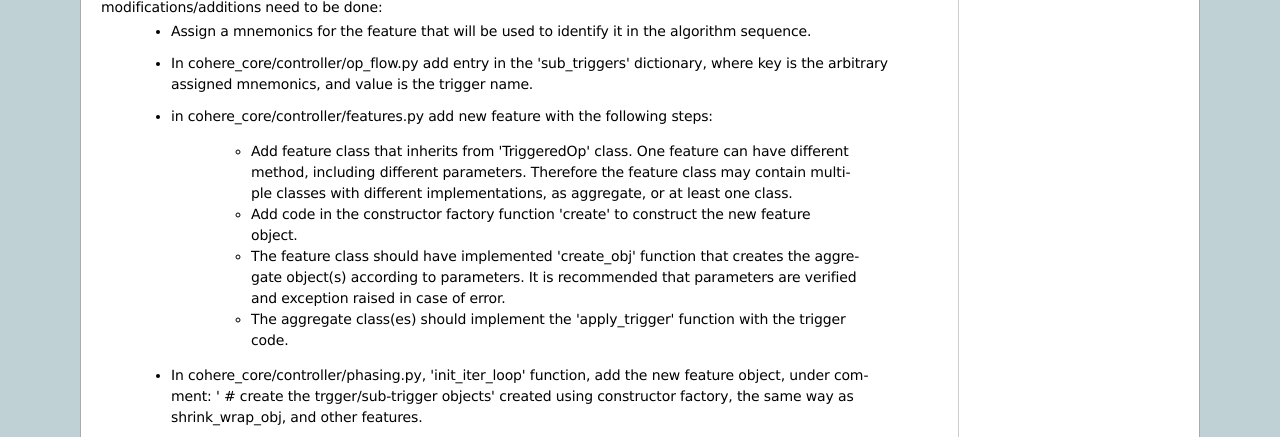
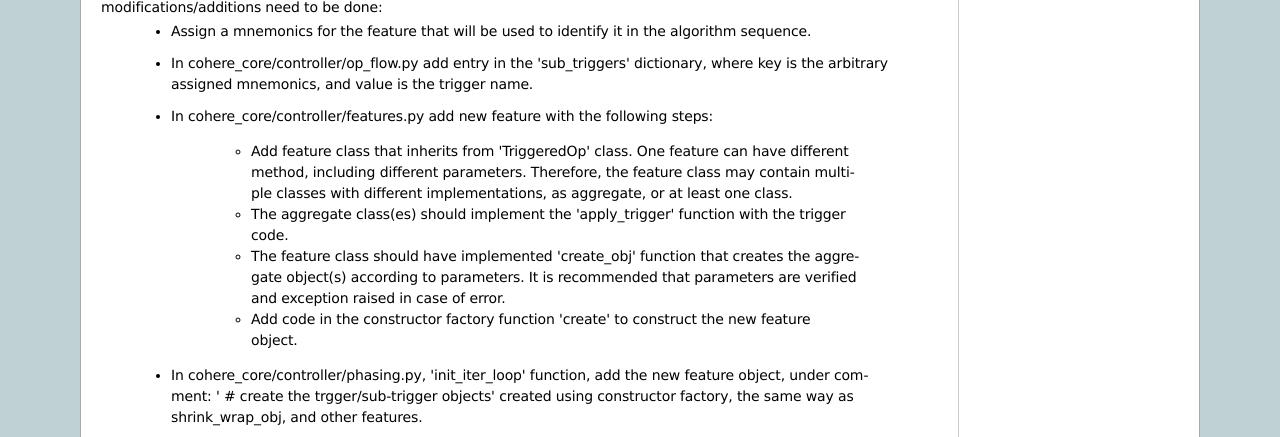
Before and after one commit to AdvancedPhotonSource/cohere, a Sphinx documentation site: the page built from docs/source/for_developers.rst, in a window 1280 px wide. Shown: the part 555-992 px from the top of the page. Built offline with Sphinx 7.4.7, drawn with Linux system fonts in a browser that asks for light colours.

Commit message:
rearranged text in docs

```diff
--- a/docs/source/for_developers.rst
+++ b/docs/source/for_developers.rst
@@ -17,12 +17,12 @@ Adding a new sub-trigger
 If the new feature will be used in a context of sub-triggers, in addition to the above steps, the following modifications/additions need to be done:
     - Assign a mnemonics for the feature that will be used to identify it in the algorithm sequence.
     - In cohere_core/controller/op_flow.py add entry in the 'sub_triggers' dictionary, where key is the arbitrary assigned mnemonics, and value is the trigger name.
-    - in cohere_core/controller/features.py add new feature with the following steps:
+    - In cohere_core/controller/features.py add new feature with the following steps:
 
-       - Add feature class that inherits from 'TriggeredOp' class. One feature can have different method, including different parameters. Therefore the feature class may contain multiple classes with different implementations, as aggregate, or at least one class.
+       - Add feature class that inherits from 'TriggeredOp' class. One feature can have different method, including different parameters. Therefore, the feature class may contain multiple classes with different implementations, as aggregate, or at least one class.
+       - The aggregate class(es) should implement the 'apply_trigger' function with the trigger code.
+       - The feature class should have implemented 'create_obj' function that creates the aggregate object(s) according to parameters. It is recommended that parameters are verified and exception raised in case of error.
        - Add code in the constructor factory function 'create' to construct the new feature object.
-       - The feature class should have implemented 'create_obj' function that creates the aggregate object(s) according to parameters. It is recommended that parameters are verified and exception raised in case of error.
-       - The aggregate class(es) should implement the 'apply_trigger' function with the trigger code.
 
     - In cohere_core/controller/phasing.py, 'init_iter_loop' function, add the new feature object, under comment: ' # create the trgger/sub-trigger objects' created using constructor factory, the same way as shrink_wrap_obj, and other features.
     - In cohere_core/controller/phasing.py, Rec class add the trigger function. The code inside should call the trigger on the feature object with args.
```
